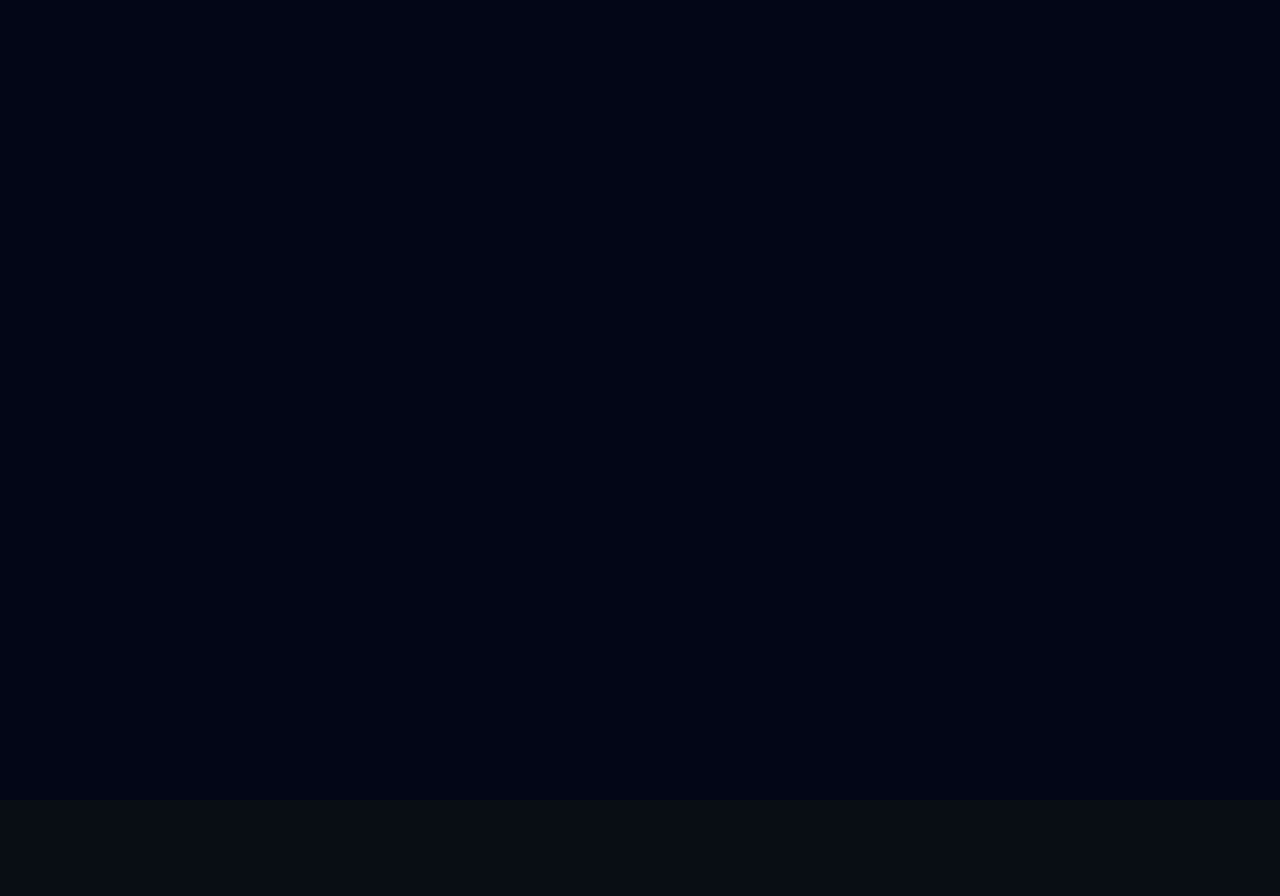
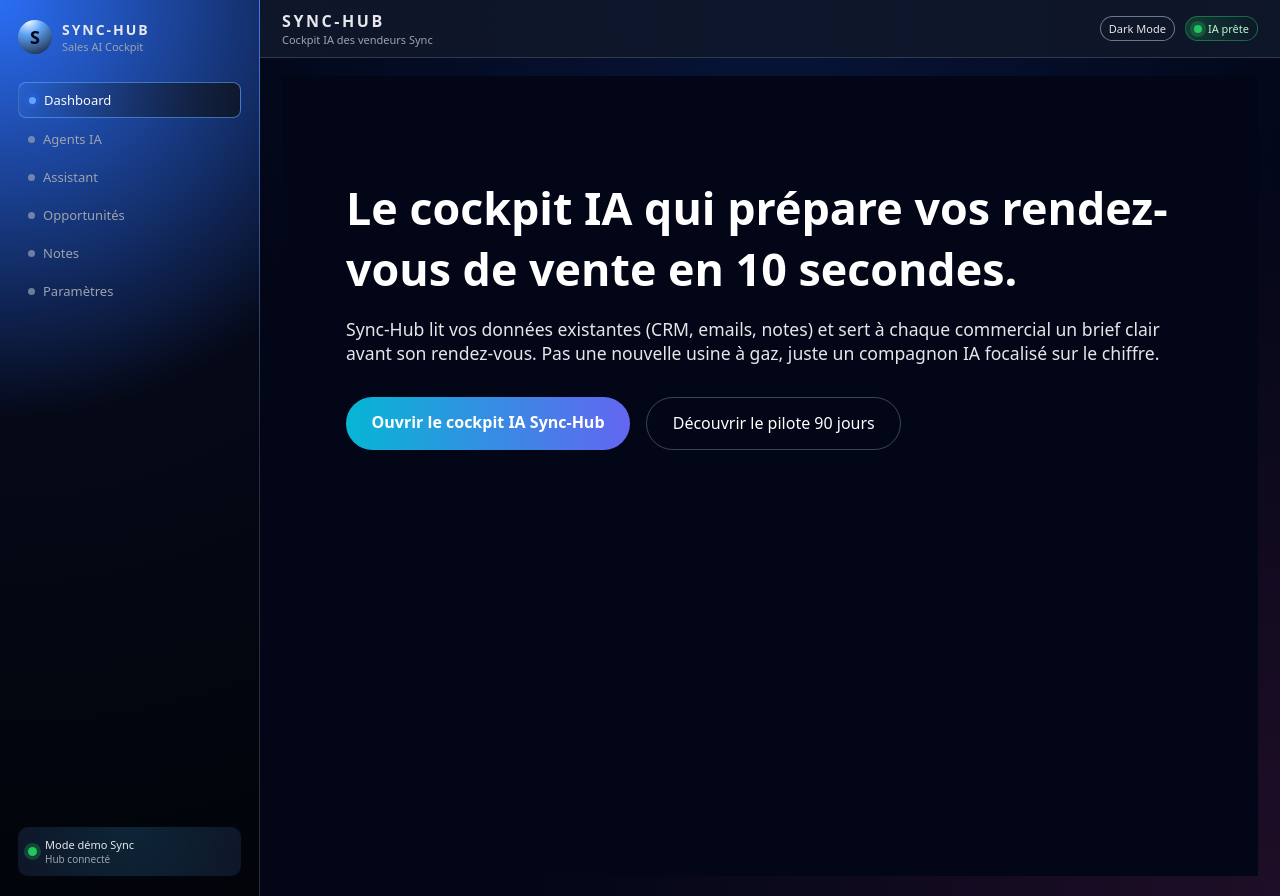
Before and after one commit to Minot-Prod/SYNC-HUB, a Next.js app: page / in a window 1280 px wide. Before the commit this address had no page. Before the commit the page ends 800 px from the top, so only its background shows below. Built offline with nearby package versions, Linux system fonts and the light colour scheme.

Commit message:
Sync-Hub landing + cockpit dashboard v1

```diff
--- /dev/null
+++ b/src/backups/index.backup.js
@@ -0,0 +1,4 @@
+export default function Home(){ return null }
+export async function getServerSideProps(){
+  return { redirect:{ destination:'/dashboard', permanent:false } }
+}
--- a/src/pages/index.js
+++ b/src/pages/index.js
@@ -1,4 +1,54 @@
-export default function Home(){ return null }
-export async function getServerSideProps(){
-  return { redirect:{ destination:'/dashboard', permanent:false } }
+import React from "react";
+import Link from "next/link";
+
+export default function Home() {
+  return (
+    <main
+      style={{
+        minHeight: "100vh",
+        padding: "4rem",
+        background: "#020617",
+        color: "white",
+        fontFamily: "system-ui, -apple-system, BlinkMacSystemFont, 'Segoe UI', sans-serif",
+      }}
+    >
+      <section style={{ maxWidth: "960px", margin: "0 auto" }}>
+        <h1 style={{ fontSize: "2.8rem", fontWeight: 700, marginBottom: "1rem" }}>
+          Le cockpit IA qui prépare vos rendez-vous de vente en 10 secondes.
+        </h1>
+        <p style={{ fontSize: "1.1rem", opacity: 0.9, marginBottom: "2rem" }}>
+          Sync-Hub lit vos données existantes (CRM, emails, notes) et sert à chaque commercial un brief clair avant son rendez-vous.
+          Pas une nouvelle usine à gaz, juste un compagnon IA focalisé sur le chiffre.
+        </p>
+        <div style={{ display: "flex", gap: "1rem", marginBottom: "3rem", flexWrap: "wrap" }}>
+          <Link href="/dashboard" legacyBehavior>
+            <a
+              style={{
+                padding: "0.9rem 1.6rem",
+                borderRadius: "999px",
+                background: "linear-gradient(90deg,#06b6d4,#6366f1)",
+                color: "white",
+                fontWeight: 600,
+                textDecoration: "none",
+              }}
+            >
+              Ouvrir le cockpit IA Sync-Hub
+            </a>
+          </Link>
+          <a
+            href="#pilote-90-jours"
+            style={{
+              padding: "0.9rem 1.6rem",
+              borderRadius: "999px",
+              border: "1px solid rgba(148,163,184,0.4)",
+              color: "white",
+              textDecoration: "none",
+            }}
+          >
+            Découvrir le pilote 90 jours
+          </a>
+        </div>
+      </section>
+    </main>
+  );
 }
```
Also changed, not shown: src/backups/dashboard.index.backup.js (added, +51 -0 lines), src/pages/dashboard/index.js (+51 -45 lines).
